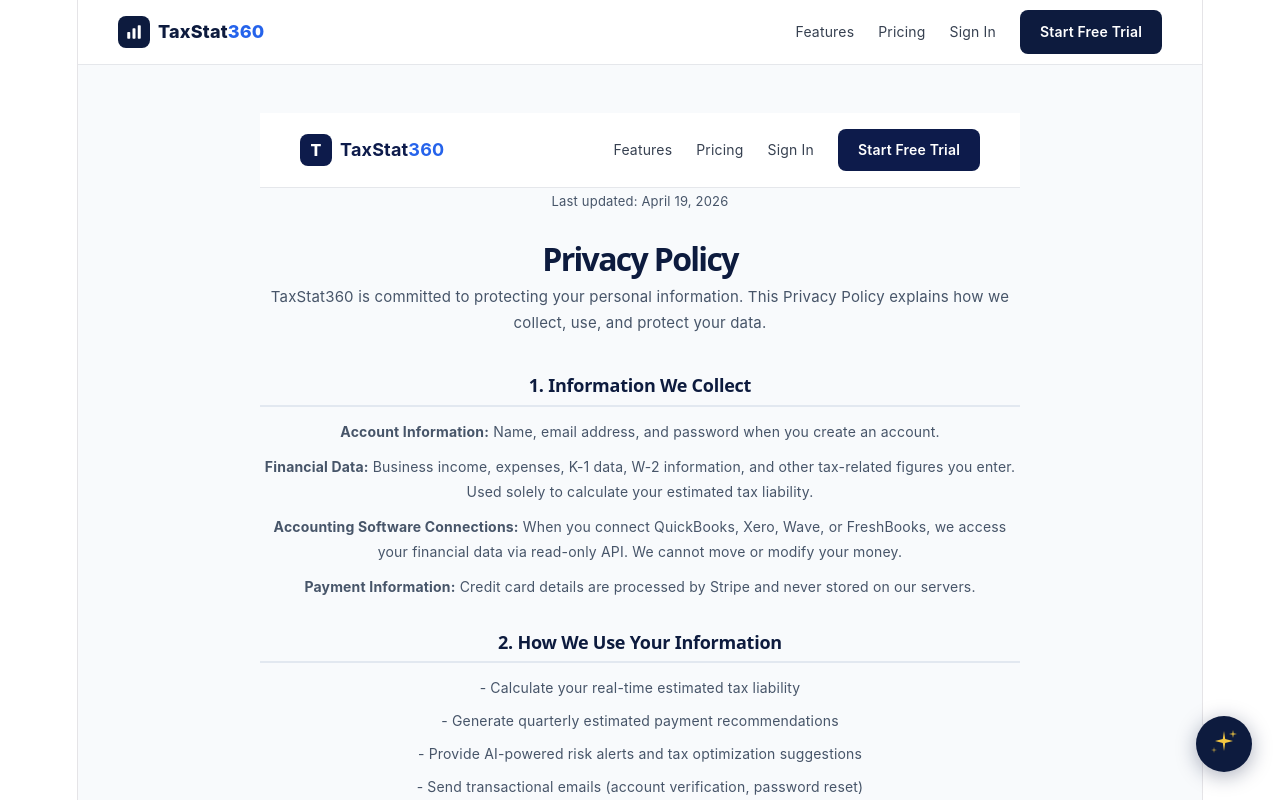
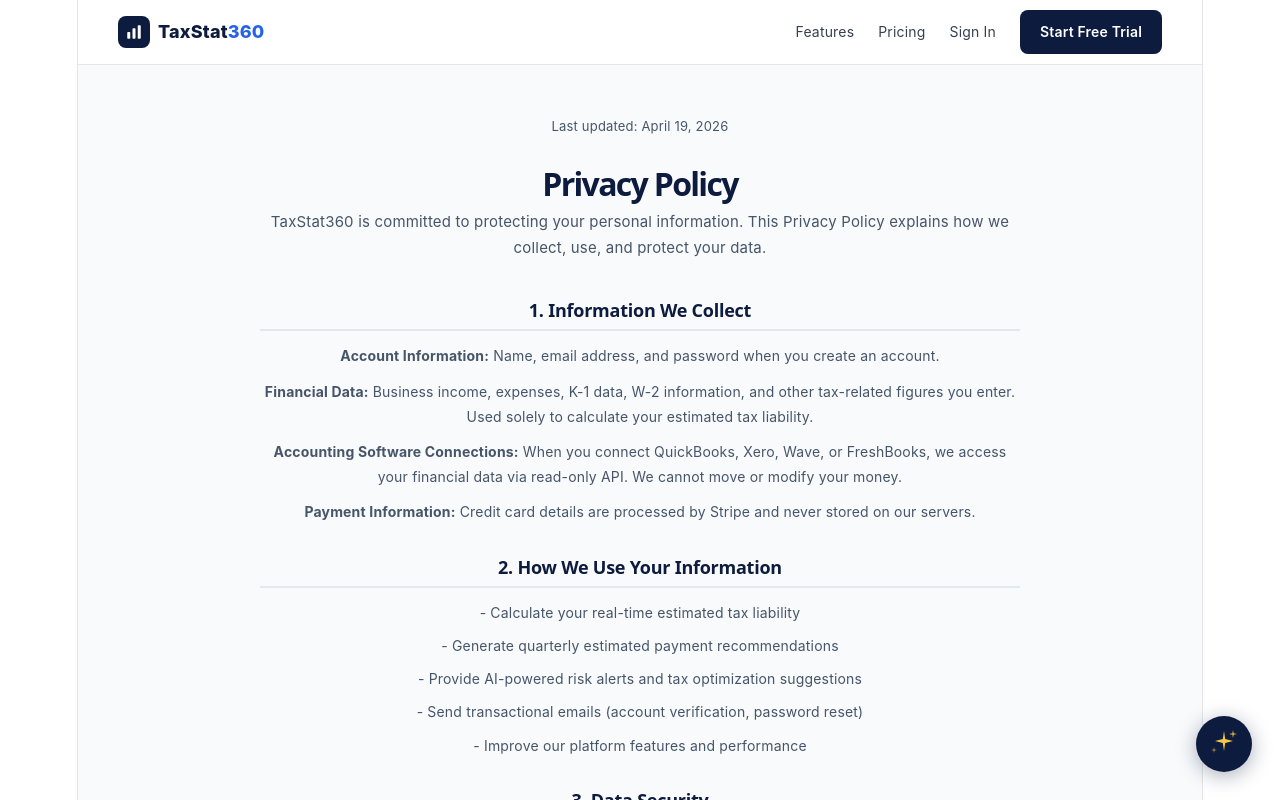
Before and after one commit to natashaverela-speckm/TaxStat360, a React (Vite) app: page /privacy in a window 1280 px wide. Shown: the top 800 px of the page. Built offline with nearby package versions, Linux system fonts and the light colour scheme.

Commit message:
fix(B-08): clean Privacy — full navigation header restored

```diff
--- a/src/Privacy.jsx
+++ b/src/Privacy.jsx
@@ -14,40 +14,20 @@
   )
   return (
     <div style={{ minHeight: '100vh', background: '#F8FAFC', fontFamily: 'Inter, system-ui, sans-serif' }}>
-
-      {/* Full navigation - restored for legal pages */}
-      {/* B-08: Full navigation */}
       <nav style={{position:'sticky',top:0,zIndex:50,background:'white',borderBottom:'1px solid #e5e7eb',padding:'0 40px',display:'flex',alignItems:'center',height:64}}>
-        <a href="/" style={{display:'flex',alignItems:'center',gap:8,textDecoration:'none',marginRight:'auto'}}>
-          <div style={{width:32,height:32,background:'#0D1B3E',borderRadius:8,display:'flex',alignItems:'center',justifyContent:'center'}}>
-            <svg width="18" height="18" viewBox="0 0 24 24" fill="none"><rect x="3" y="12" width="4" height="9" fill="white" rx="1"/><rect x="10" y="7" width="4" height="14" fill="white" rx="1"/><rect x="17" y="3" width="4" height="18" fill="white" rx="1"/></svg>
-          </div>
+        <a href='/' style={{display:'flex',alignItems:'center',gap:8,textDecoration:'none',marginRight:'auto'}}>
+          <div style={{width:32,height:32,background:'#0D1B3E',borderRadius:8,display:'flex',alignItems:'center',justifyContent:'center'}}><svg width='18' height='18' viewBox='0 0 24 24' fill='none'><rect x='3' y='12' width='4' height='9' fill='white' rx='1'/><rect x='10' y='7' width='4' height='14' fill='white' rx='1'/><rect x='17' y='3' width='4' height='18' fill='white' rx='1'/></svg></div>
           <span style={{fontWeight:800,fontSize:18,color:'#0D1B3E'}}>TaxStat<span style={{color:'#2563EB'}}>360</span></span>
         </a>
         <div style={{display:'flex',alignItems:'center',gap:24}}>
-          <a href="/#features" style={{color:'#374151',textDecoration:'none',fontSize:14}}>Features</a>
-          <a href="/#pricing" style={{color:'#374151',textDecoration:'none',fontSize:14}}>Pricing</a>
-          <a href="/dashboard" style={{color:'#374151',textDecoration:'none',fontSize:14}}>Sign In</a>
-          <a href="/signup" style={{padding:'9px 20px',background:'#0D1B3E',color:'white',borderRadius:8,textDecoration:'none',fontSize:14,fontWeight:600}}>Start Free Trial</a>
+          <a href='/#features' style={{color:'#374151',textDecoration:'none',fontSize:14}}>Features</a>
+          <a href='/#pricing' style={{color:'#374151',textDecoration:'none',fontSize:14}}>Pricing</a>
+          <a href='/dashboard' style={{color:'#374151',textDecoration:'none',fontSize:14}}>Sign In</a>
+          <a href='/signup' style={{padding:'9px 20px',background:'#0D1B3E',color:'white',borderRadius:8,textDecoration:'none',fontSize:14,fontWeight:600}}>Start Free Trial</a>
         </div>
       </nav>
       <div style={{ maxWidth: 760, margin: '0 auto', padding: '48px 24px' }}>
         <div style={{ marginBottom: 40 }}>
-      {/* Full navigation - restored for legal pages */}
-      <nav style={{display:'flex',alignItems:'center',justifyContent:'space-between',padding:'16px 40px',borderBottom:'1px solid #e5e7eb',background:'white',position:'sticky',top:0,zIndex:50}}>
-        <a href="/" style={{textDecoration:'none',display:'flex',alignItems:'center',gap:8}}>
-          <div style={{width:32,height:32,background:'#0D1B4B',borderRadius:8,display:'flex',alignItems:'center',justifyContent:'center'}}>
-            <span style={{color:'white',fontWeight:800,fontSize:16}}>T</span>
-          </div>
-          <span style={{fontWeight:700,fontSize:18,color:'#0D1B4B'}}>TaxStat<span style={{color:'#2563EB'}}>360</span></span>
-        </a>
-        <div style={{display:'flex',alignItems:'center',gap:24}}>
-          <a href="/#features" style={{color:'#374151',textDecoration:'none',fontSize:14}}>Features</a>
-          <a href="/#pricing" style={{color:'#374151',textDecoration:'none',fontSize:14}}>Pricing</a>
-          <a href="/dashboard" style={{color:'#374151',textDecoration:'none',fontSize:14}}>Sign In</a>
-          <a href="/signup" style={{padding:'8px 20px',background:'#0D1B4B',color:'white',borderRadius:8,textDecoration:'none',fontSize:14,fontWeight:600}}>Start Free Trial</a>
-        </div>
-      </nav>
           <p style={{ fontSize: 13, color: SL, marginBottom: 8 }}>Last updated: April 19, 2026</p>
           <h1 style={{ fontSize: 32, fontWeight: 800, color: N, marginBottom: 12 }}>Privacy Policy</h1>
           <p style={{ color: SL, fontSize: 15, lineHeight: 1.7 }}>TaxStat360 is committed to protecting your personal information. This Privacy Policy explains how we collect, use, and protect your data.</p>
```
